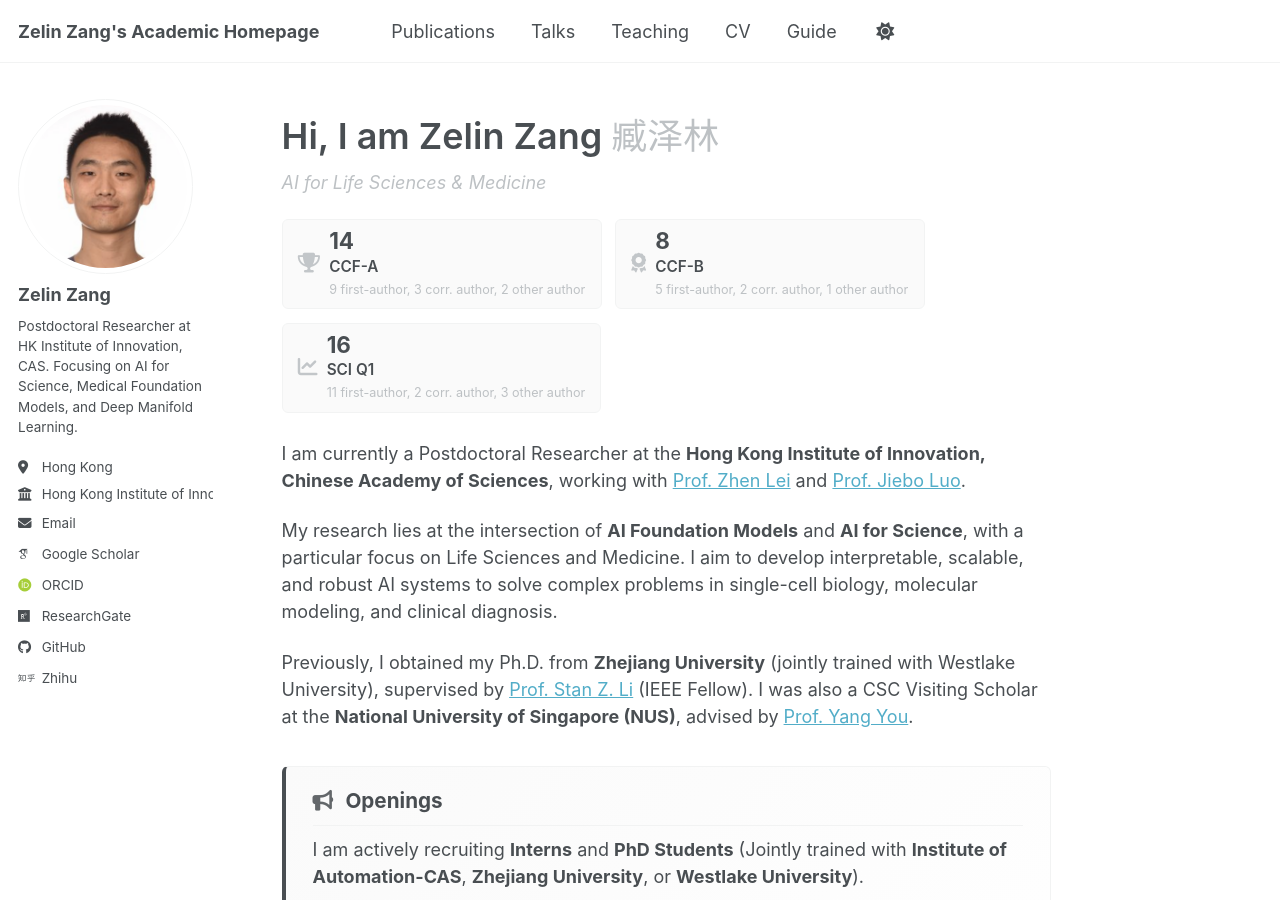
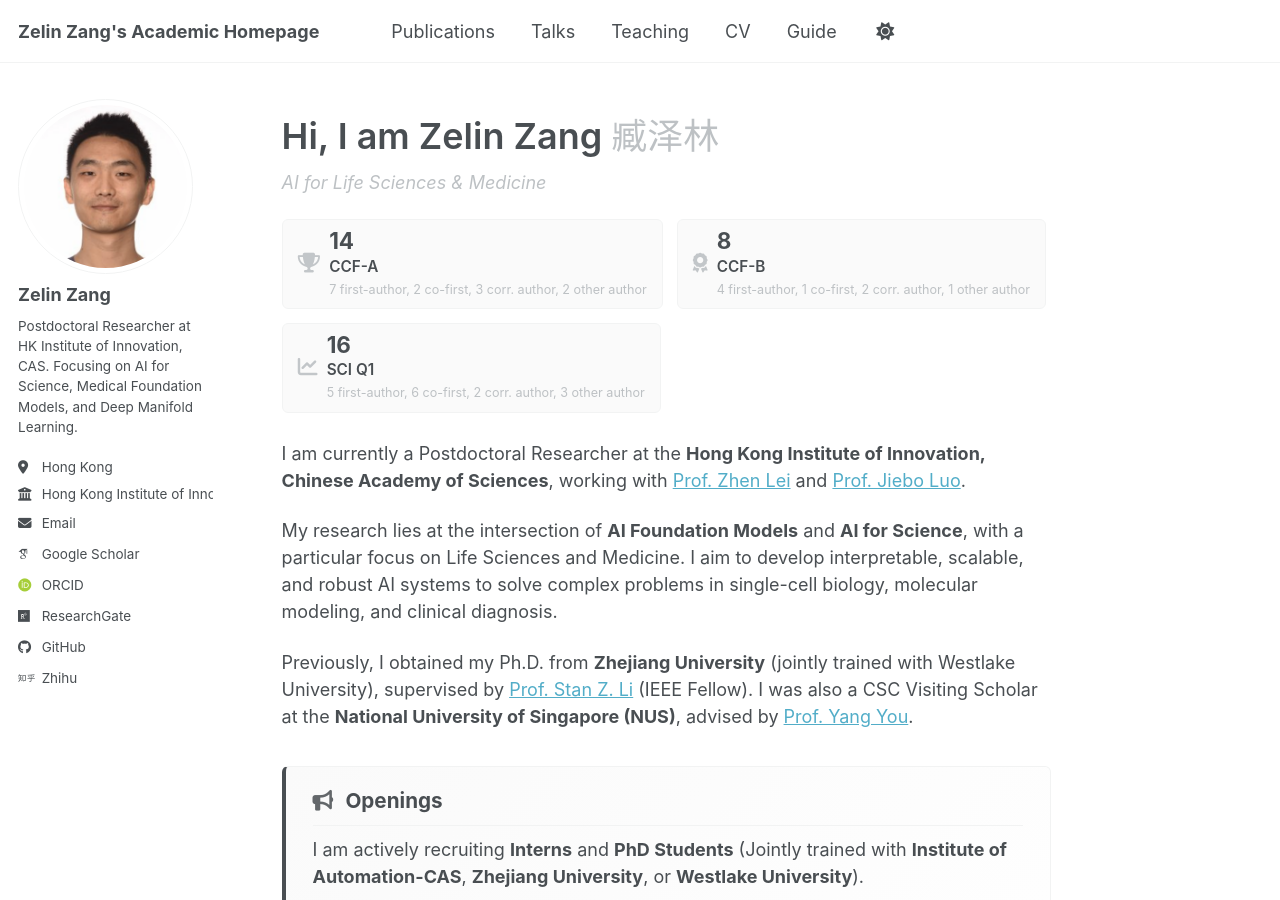
Before and after one commit to zangzelin/zangzelin.github.io, a Jekyll site: the page built from _pages/about.md, in a window 1280 px wide and 900 px high. Built offline with Jekyll 4.4.1, drawn with Linux system fonts in a browser that asks for light colours; some web fonts are replaced; a script bundle is joined from its source files by our own code; library files that are not in the unit come from our copies; part of the change alters nothing that is shown.

Commit message:
auto push

```diff
--- a/_includes/publication-stats.html
+++ b/_includes/publication-stats.html
@@ -4,24 +4,38 @@
 {% endcomment %}
 {% assign ccf_a_total = 0 %}
 {% assign ccf_a_first = 0 %}
+{% assign ccf_a_co_first = 0 %}
 {% assign ccf_a_corr = 0 %}
 {% assign ccf_a_other = 0 %}
 {% assign ccf_b_total = 0 %}
 {% assign ccf_b_first = 0 %}
+{% assign ccf_b_co_first = 0 %}
 {% assign ccf_b_corr = 0 %}
 {% assign ccf_b_other = 0 %}
 {% assign sci_q1_total = 0 %}
 {% assign sci_q1_first = 0 %}
+{% assign sci_q1_co_first = 0 %}
 {% assign sci_q1_corr = 0 %}
 {% assign sci_q1_other = 0 %}
 {% for post in site.publications %}
   {% assign is_first = false %}
-  {% if post.excerpt contains "First Author" or post.excerpt contains "Co-first Author" %}
+  {% assign is_co_first = false %}
+  {% if post.excerpt contains "Co-first Author" %}
+    {% assign is_co_first = true %}
+  {% elsif post.excerpt contains "First Author" %}
     {% assign is_first = true %}
   {% endif %}
-  {% assign author_check = post.excerpt | split: "," | first %}
-  {% if author_check contains "Zelin Zang" %}
-    {% assign is_first = true %}
+
+  {% unless is_first or is_co_first %}
+    {% assign author_check = post.excerpt | split: "," | first %}
+    {% if author_check contains "Zelin Zang" %}
+      {% assign is_first = true %}
+    {% endif %}
+  {% endunless %}
+
+  {% assign is_corr = false %}
+  {% if post.excerpt contains "Corresponding Author" %}
+    {% assign is_corr = true %}
   {% endif %}
 
   {% if post.excerpt contains "CCF-A" %}
@@ -29,10 +43,13 @@
     {% if is_first %}
       {% assign ccf_a_first = ccf_a_first | plus: 1 %}
     {% endif %}
-    {% if post.excerpt contains "Corresponding Author" %}
+    {% if is_co_first %}
+      {% assign ccf_a_co_first = ccf_a_co_first | plus: 1 %}
+    {% endif %}
+    {% if is_corr %}
       {% assign ccf_a_corr = ccf_a_corr | plus: 1 %}
     {% endif %}
-    {% unless is_first or post.excerpt contains "Corresponding Author" %}
+    {% unless is_first or is_co_first or is_corr %}
       {% assign ccf_a_other = ccf_a_other | plus: 1 %}
     {% endunless %}
   {% endif %}
@@ -42,10 +59,13 @@
     {% if is_first %}
       {% assign ccf_b_first = ccf_b_first | plus: 1 %}
     {% endif %}
-    {% if post.excerpt contains "Corresponding Author" %}
+    {% if is_co_first %}
+      {% assign ccf_b_co_first = ccf_b_co_first | plus: 1 %}
+    {% endif %}
+    {% if is_corr %}
       {% assign ccf_b_corr = ccf_b_corr | plus: 1 %}
     {% endif %}
-    {% unless is_first or post.excerpt contains "Corresponding Author" %}
+    {% unless is_first or is_co_first or is_corr %}
       {% assign ccf_b_other = ccf_b_other | plus: 1 %}
     {% endunless %}
   {% endif %}
@@ -55,10 +75,13 @@
     {% if is_first %}
       {% assign sci_q1_first = sci_q1_first | plus: 1 %}
     {% endif %}
-    {% if post.excerpt contains "Corresponding Author" %}
+    {% if is_co_first %}
+      {% assign sci_q1_co_first = sci_q1_co_first | plus: 1 %}
+    {% endif %}
+    {% if is_corr %}
       {% assign sci_q1_corr = sci_q1_corr | plus: 1 %}
     {% endif %}
-    {% unless is_first or post.excerpt contains "Corresponding Author" %}
+    {% unless is_first or is_co_first or is_corr %}
       {% assign sci_q1_other = sci_q1_other | plus: 1 %}
     {% endunless %}
   {% endif %}
@@ -70,7 +93,7 @@
     <div class="stats-card__content">
       <span class="stats-card__number">{{ ccf_a_total }}</span>
       <span class="stats-card__label">CCF-A</span>
-      <span class="stats-card__sub">{{ ccf_a_first }} first-author, {{ ccf_a_corr }} corr. author, {{ ccf_a_other }} other author</span>
+      <span class="stats-card__sub">{{ ccf_a_first }} first-author, {{ ccf_a_co_first }} co-first, {{ ccf_a_corr }} corr. author, {{ ccf_a_other }} other author</span>
     </div>
   </div>
   <div class="stats-card">
@@ -78,7 +101,7 @@
     <div class="stats-card__content">
       <span class="stats-card__number">{{ ccf_b_total }}</span>
       <span class="stats-card__label">CCF-B</span>
-      <span class="stats-card__sub">{{ ccf_b_first }} first-author, {{ ccf_b_corr }} corr. author, {{ ccf_b_other }} other author</span>
+      <span class="stats-card__sub">{{ ccf_b_first }} first-author, {{ ccf_b_co_first }} co-first, {{ ccf_b_corr }} corr. author, {{ ccf_b_other }} other author</span>
     </div>
   </div>
   <div class="stats-card">
@@ -86,7 +109,7 @@
     <div class="stats-card__content">
       <span class="stats-card__number">{{ sci_q1_total }}</span>
       <span class="stats-card__label">SCI Q1</span>
-      <span class="stats-card__sub">{{ sci_q1_first }} first-author, {{ sci_q1_corr }} corr. author, {{ sci_q1_other }} other author</span>
+      <span class="stats-card__sub">{{ sci_q1_first }} first-author, {{ sci_q1_co_first }} co-first, {{ sci_q1_corr }} corr. author, {{ sci_q1_other }} other author</span>
     </div>
   </div>
 </div>
```
